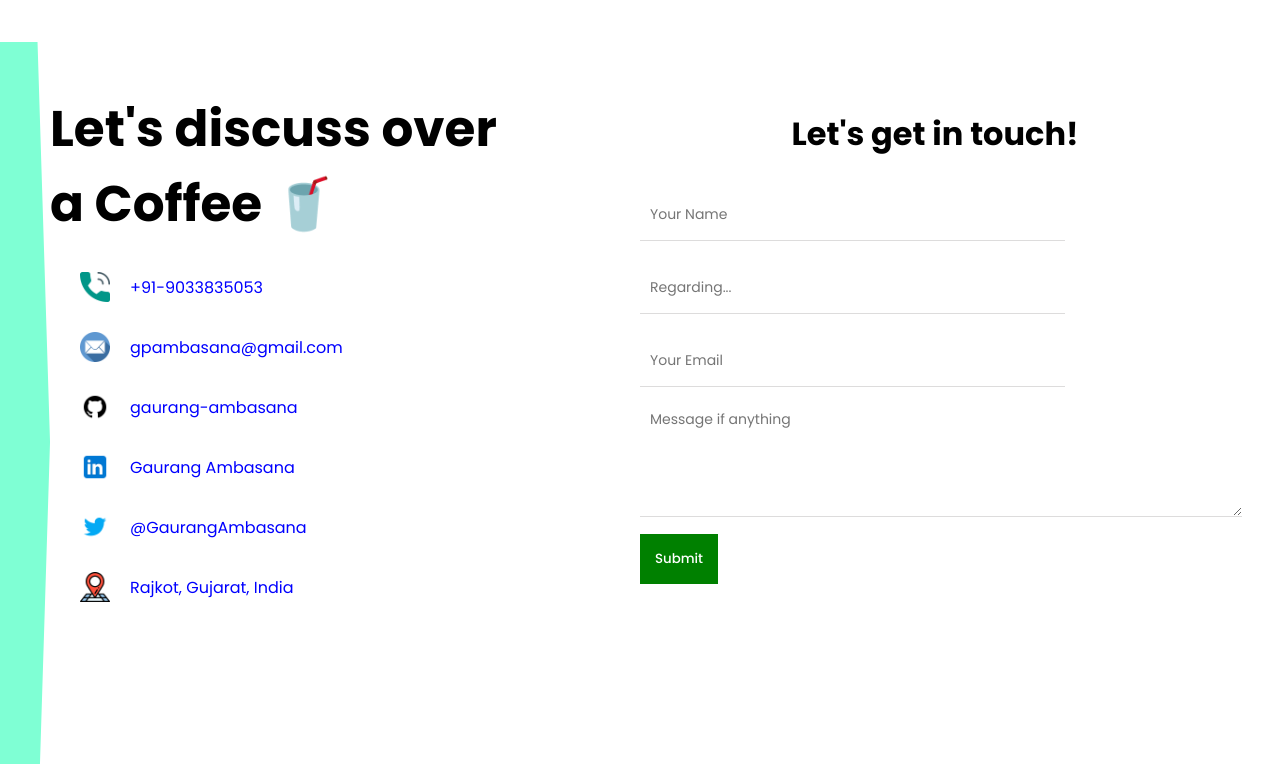
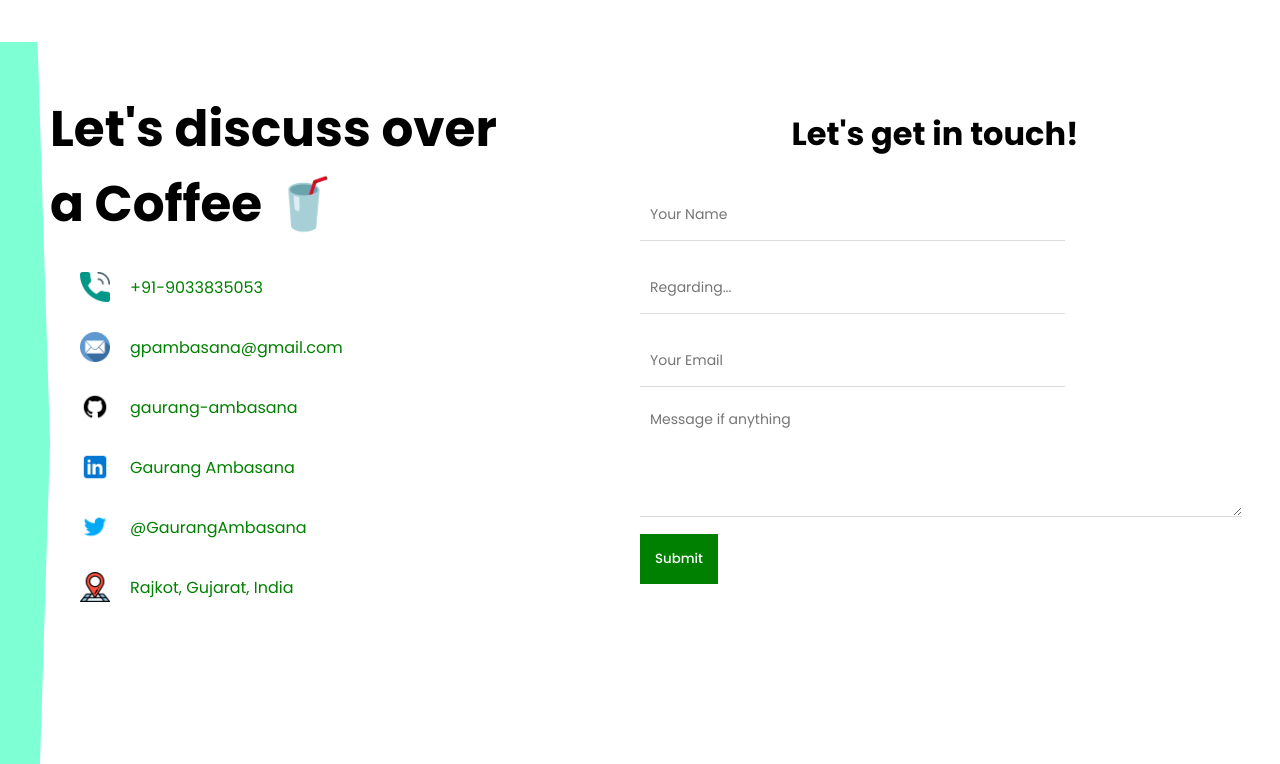
Before and after one commit to gaurang-ambasana/portfolio-website, a React (Create React App) app: page / in a window 1280 px wide. Shown: the part 2165-2929 px from the top of the page. Built offline with nearby package versions, Linux system fonts and the light colour scheme.

Commit message:
fixed link color

```diff
--- a/src/components/contact-info/contactInfo.css
+++ b/src/components/contact-info/contactInfo.css
@@ -1,6 +1,6 @@
 a {
   text-decoration: none;
-  color: blue;
+  color: green;
 }
 
 .c {
```
